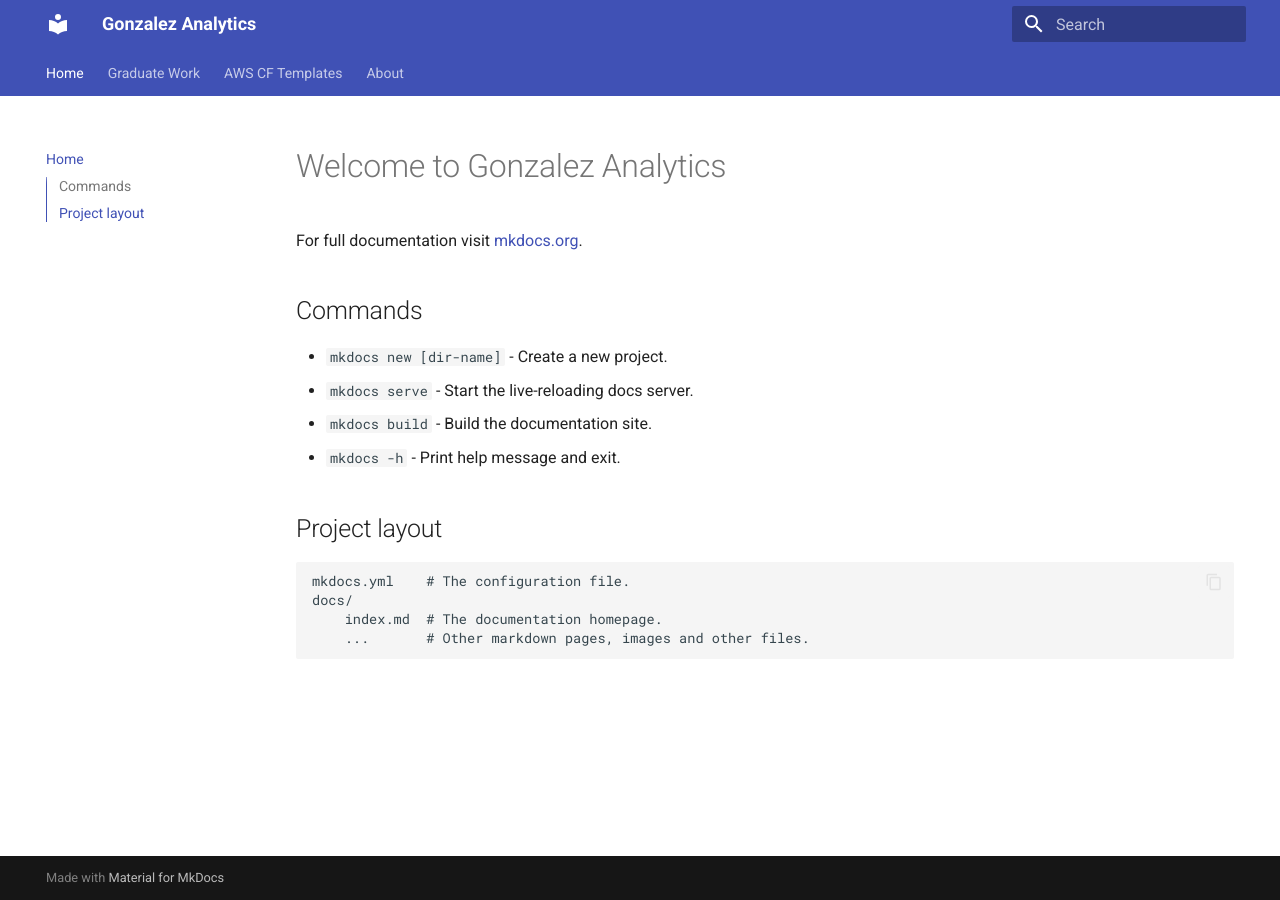
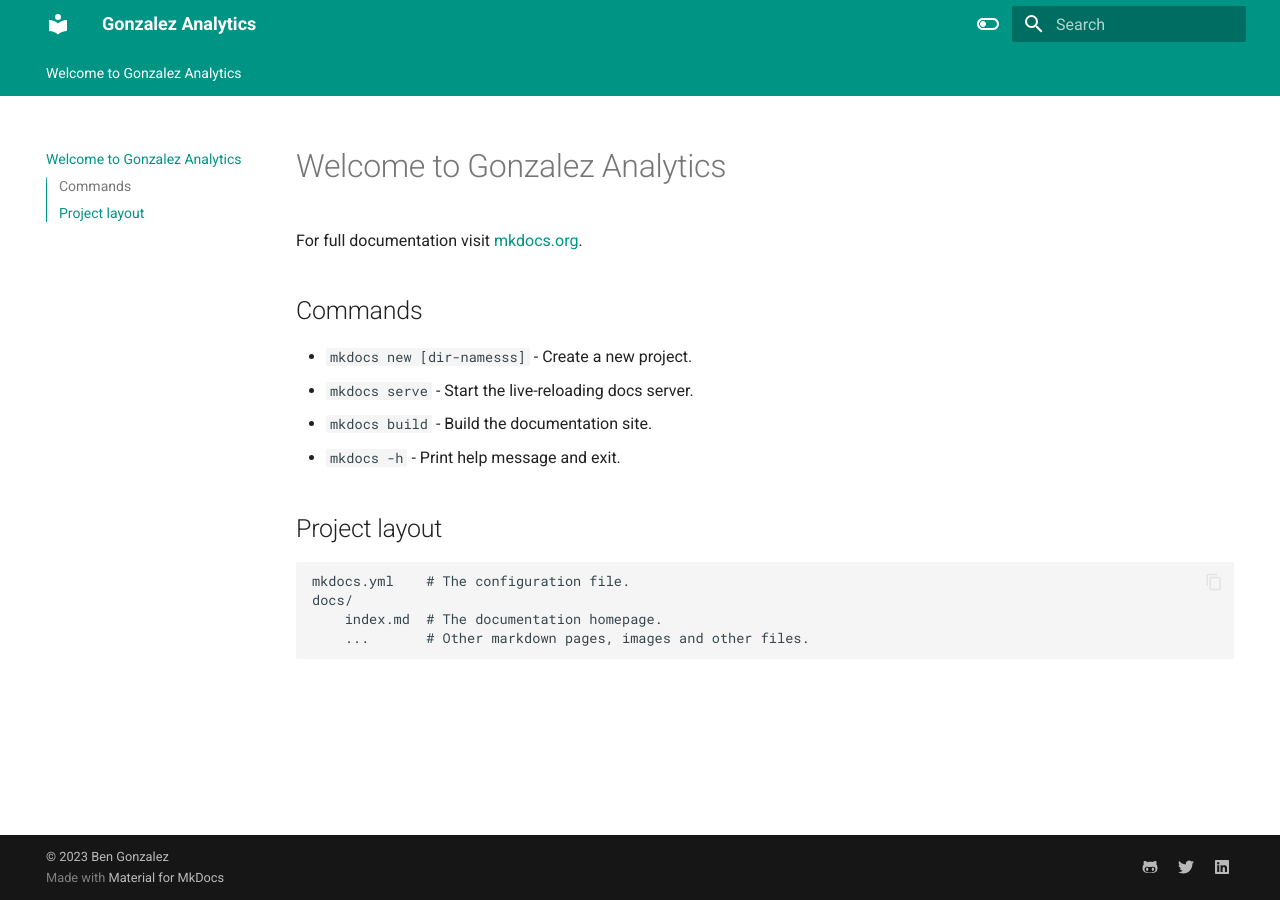
Before and after one commit to gonzalezben81/gonzalezben81.github.io, an MkDocs documentation site: the page built from docs/index.md, in a window 1280 px wide. Built offline with MkDocs 1.6.1 and Material for MkDocs 9.7.7, drawn with Linux system fonts in a browser that asks for light colours.

Commit message:
added some stuff

```diff
--- a/docs/index.md
+++ b/docs/index.md
@@ -4,7 +4,7 @@
 
 ## Commands
 
-* `mkdocs new [dir-name]` - Create a new project.
+* `mkdocs new [dir-namesss]` - Create a new project.
 * `mkdocs serve` - Start the live-reloading docs server.
 * `mkdocs build` - Build the documentation site.
 * `mkdocs -h` - Print help message and exit.
--- a/mkdocs.yml
+++ b/mkdocs.yml
@@ -11,11 +11,47 @@
     - content.tabs.link
     - content.code.annotation
     - content.code.copy
-extra_css:
-  - style.css
-nav:
-  - Home: 'index.md'
-  - Graduate Work: 'graduate-work.md'
-  - AWS CF Templates:
-      - AWS VPC Template: 'aws-vpc-template.md'
-  - About: 'about.md'
+  language: en
+  palette:
+    - scheme: default
+      toggle:
+        icon: material/toggle-switch-off-outline
+        name: Switch to dark mode
+      primary: teal
+      accent: purple
+    - scheme: slate
+      toggle:
+        icon: material/toggle-switch
+        name: Switch to light mode
+      primary: teal
+      accent: lime
+
+
+extra:
+  social:
+    - icon: fontawesome/brands/github-alt
+      link: https://github.com/james-willett
+    - icon: fontawesome/brands/twitter
+      link: https://twitter.com/TheJamesWillett
+    - icon: fontawesome/brands/linkedin
+      link: https://www.linkedin.com/in/willettjames/
+
+markdown_extensions:
+  - pymdownx.highlight:
+      anchor_linenums: true
+  - pymdownx.inlinehilite
+  - pymdownx.snippets
+  - admonition
+  - pymdownx.arithmatex:
+      generic: true
+  - footnotes
+  - pymdownx.details
+  - pymdownx.superfences
+  - pymdownx.mark
+  - attr_list
+  - pymdownx.emoji:
+      emoji_index: !!python/name:materialx.emoji.twemoji
+      emoji_generator: !!python/name:materialx.emoji.to_svg
+
+copyright: |
+  &copy; 2023 <a href="https://github.com/gonzalezben81"  target="_blank" rel="noopener">Ben Gonzalez</a>
```
Also changed, not shown: site/404.html, site/index.html, site/search/search_index.json, 1 other file.
